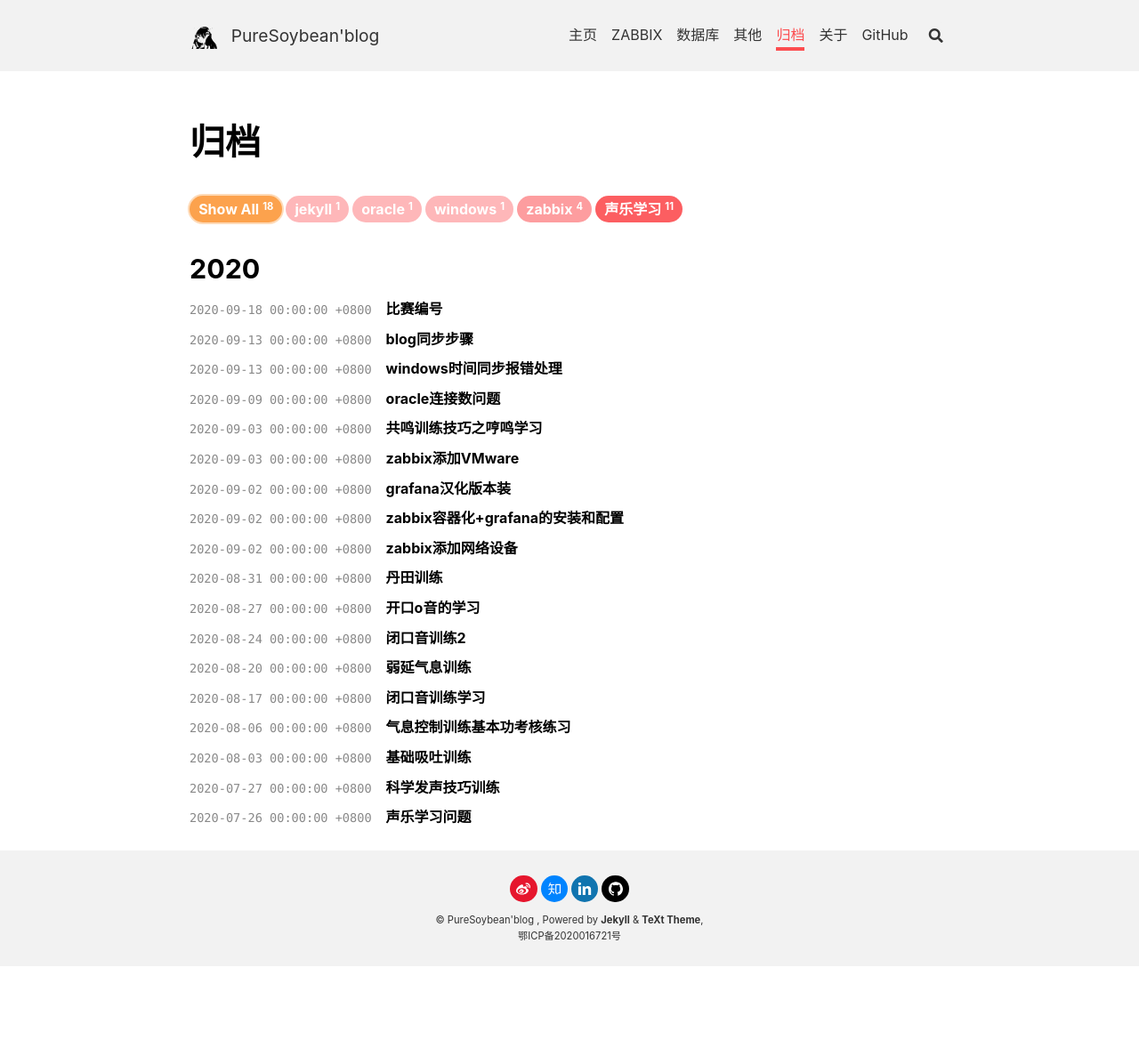
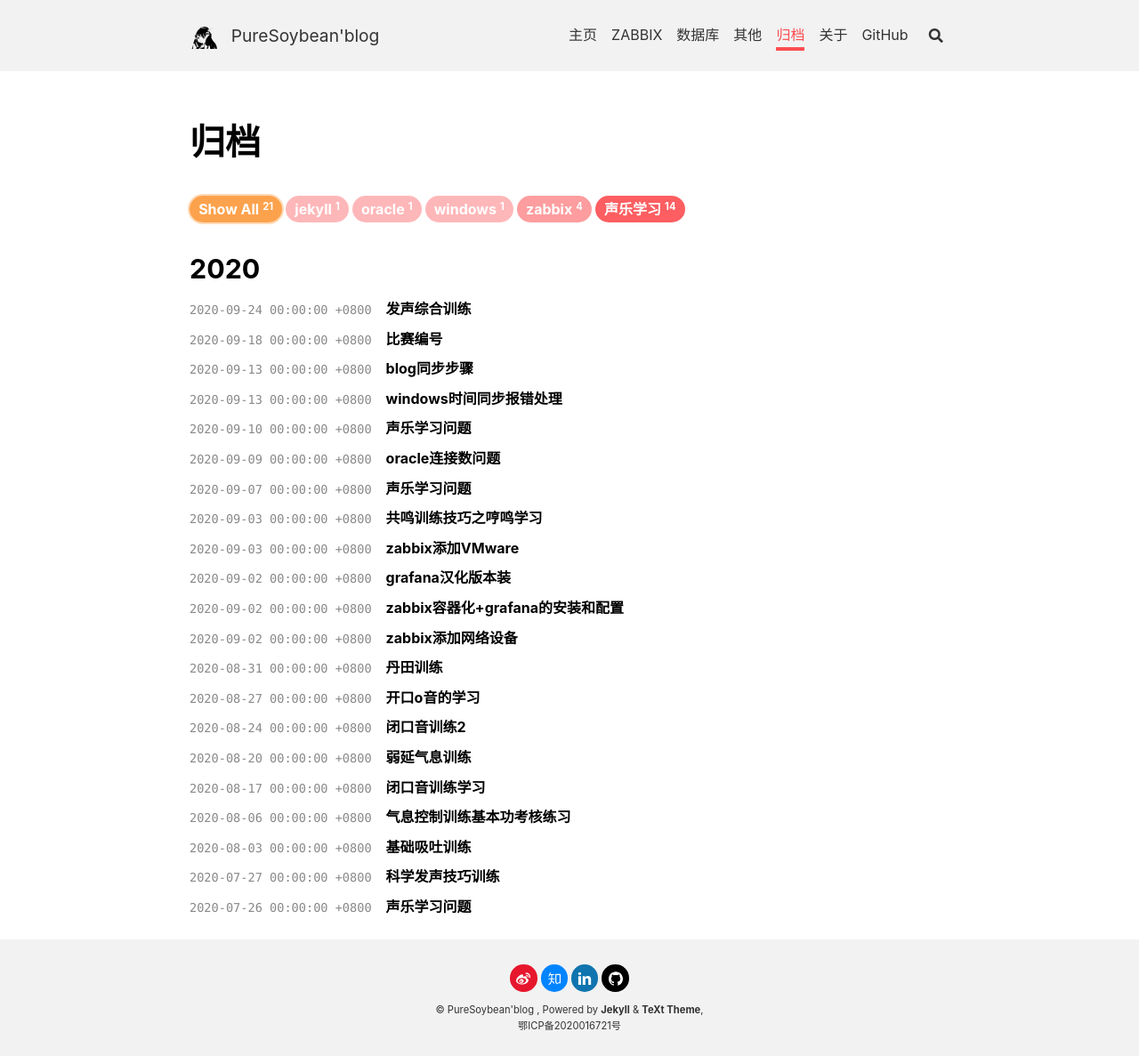
Before and after one commit to PureSoybean/PureSoybean.github.io, a Jekyll site: the page built from archive.html, in a window 1280 px wide. Shown: the whole page at 89% size. Built offline with Jekyll 4.4.1, drawn with Linux system fonts in a browser that asks for light colours; nearby versions of some CDN libraries; comment, search, counter and statistics services are not loaded; before the commit the page ends 1086 px from its top, so only the background shows below that; some of the changed lines change nothing that is shown.

Commit message:
ScriptBack 2020-10-10 16:37:34

```diff
--- /dev/null
+++ b/Hobbies/_posts/2020-09-07-muisc.md
@@ -0,0 +1,32 @@
+---
+title: 声乐学习问题
+key: music
+tag: 声乐学习
+sidebar:
+  nav: Hobbies
+---
+
+音阶训练二之首尾训练
+
+<!--more-->
+
+1） | 11 22 33 44 55 66 77 ii ii 77 66 55 44 33 22 11 |
+每个音半拍练到点拍
+
+2) | 1234567i7654321 | 1----------- |
+
+分高低两八度练习 以上均为匀八度练习。
+
+音阶训练三之首尾训练
+
+12345-----5-----4321
+
+23456-----6-----5432
+
+34567-----7-----6543
+
+4567i-----i-----7654
+
+|1347-----|7-----531|
+
+|246i-----|i642-----|
--- /dev/null
+++ b/Hobbies/_posts/2020-09-10-muisc-.md
@@ -0,0 +1,31 @@
+---
+title: 声乐学习问题
+key: music
+tag: 声乐学习
+sidebar:
+  nav: Hobbies
+---
+
+音阶训练曲
+
+<!--more-->
+
+23
+234
+2345
+23456
+34
+345
+3456
+34567
+45
+456
+4567
+45671
+
+同样唱两个音区，一个较低一个较高音区。
+
+音阶隔开训练
+13577531 246ii642
+
+| 1357531246i642 1357246ii6427531 |
--- /dev/null
+++ b/Hobbies/_posts/2020-09-24-muisc.md
@@ -0,0 +1,31 @@
+---
+title: 发声综合训练
+key: music
+tag: 声乐学习
+sidebar:
+  nav: Hobbies
+---
+
+### 问题
+
+{:.error}
+
+<!--more-->
+
+### 学习方法
+
+发声练习：ao为一组，反复练习
+
+50组一口气也就是100下 a 和 o 40组及格，50组优秀。
+
+40组以上最好点拍训练
+
+带入中 → 低 → 高 → 中
+
+整体反向训练跟上 比如oa 一组
+
+（ao ao ao …… ao）
+
+及格 8-10 个以内失误
+
+优秀 5个以内失误
--- a/_config.yml
+++ b/_config.yml
@@ -103,6 +103,7 @@ paginate_path: /home/page:num # don't change this unless for special need
 ## => Sources
 ##############################
 ## sources: bootcdn # bootcdn (default), unpkg
+sources: bootcdn # bootcdn (default), unpkg
 
 
 ## => Sharing
```
